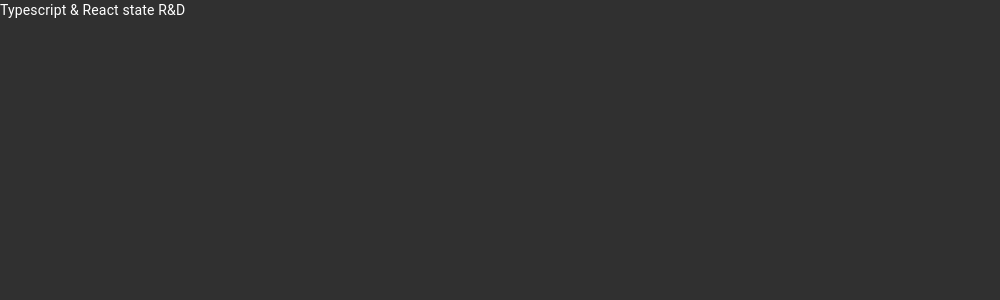
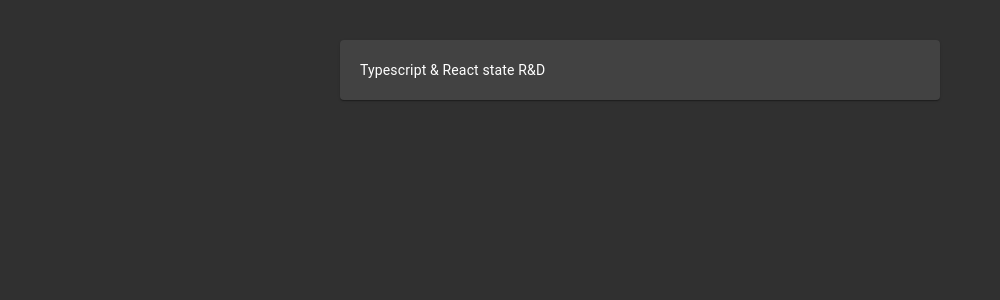
Before and after one commit to ksandin/typescript-react-state-rnd, a React (Create React App) app: page / in a window 1280 px wide. Shown: the top 300 px of the page, without its empty margins (0-1000 px from the left). Built offline with nearby package versions, Linux system fonts and the light colour scheme.

Commit message:
Add a centered box around everything in the app

```diff
--- a/src/components/App.tsx
+++ b/src/components/App.tsx
@@ -5,6 +5,7 @@
   ThemeProvider as MuiThemeProvider,
 } from "@material-ui/core/styles";
 import { CssBaseline } from "@material-ui/core";
+import { CenteredBox } from "./CenteredBox";
 
 export type AppProps = {
   theme: Theme;
@@ -14,7 +15,7 @@
   <MuiThemeProvider theme={theme}>
     <SCThemeProvider theme={theme}>
       <CssBaseline />
-      Typescript & React state R&D
+      <CenteredBox>Typescript & React state R&D</CenteredBox>
     </SCThemeProvider>
   </MuiThemeProvider>
 );
--- /dev/null
+++ b/src/components/CenteredBox.tsx
@@ -0,0 +1,8 @@
+import styled from "styled-components";
+import { Paper } from "@material-ui/core";
+
+export const CenteredBox = styled(Paper)`
+  margin: auto;
+  width: 600px;
+  padding: 20px;
+`;
--- a/src/fixtures/globalCSS.ts
+++ b/src/fixtures/globalCSS.ts
@@ -5,4 +5,7 @@
     margin: 0,
     padding: 0,
   },
+  "#root": {
+    padding: 40,
+  },
 };
```
